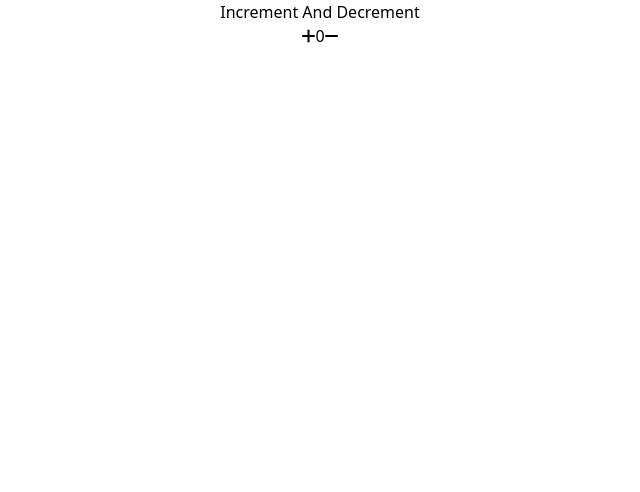
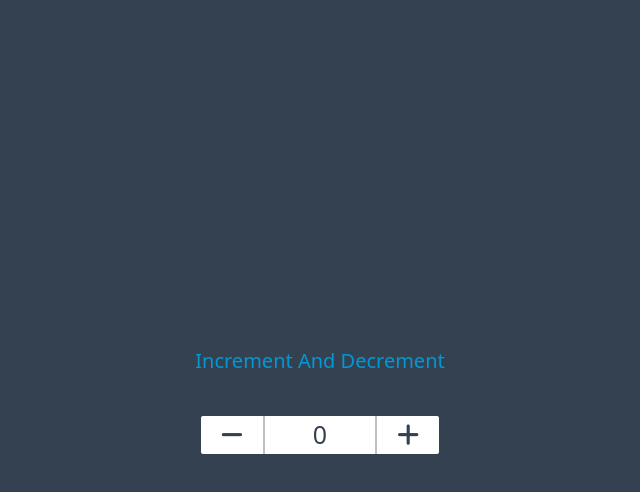
Before and after one commit to Akshat-Kumar-work/counter-web-app, a website built with Vite: page index.html in a window 1280 px wide. Shown: the whole page, without its empty margins (320-960 px from the left). Built offline with nearby package versions, Linux system fonts and the light colour scheme.

Commit message:
commiting on 24 feb 23

```diff
--- a/index.html
+++ b/index.html
@@ -10,20 +10,32 @@
 </head>
 <body>
 
-    <div class=" flex  justify-center items-center " >
 
-        <div class=" ">
+        <!--wrapper -->
+        <div class="w-[100vw] h-[100vh] flex flex-col justify-center items-center bg-[#344151] gap-10">
 
-            <div>Increment And Decrement</div>
-            <div class=" flex justify-center items-center ">
-                <button> <i class="fa-solid fa-plus"></i> </button>
-                <div>0</div>
-                <button> <i class="fa-solid fa-minus"></i> </button>
+            <!--text section-->
+            <div class="text-[#0398d4]  font-medium text-[20px]">Increment And Decrement</div>
+
+            <!--output section-->
+            <div class="bg-white text-[25px] text-[#344151] rounded-sm flex justify-center items-center gap-12 px-5">
+
+                <!--minus btn-->
+                <button onclick="decrement()" id="minus" class=" border-r-2 border-[#bfbfbf] pr-5">
+                     <i class="fa-solid fa-minus"></i> </button>
+
+                     <!--value of numb-->
+                    <div id="numb" >0</div>
+
+                <!--plus btn-->
+                <button  onclick="increment()" id="plus" class=" border-l-2 border-[#bfbfbf] pl-5" >
+                    <i class="fa-solid fa-plus"></i> </button>
+
             </div>
 
         </div>
 
-    </div>
+
 
 
     <script src="https://kit.fontawesome.com/1b831ca808.js" crossorigin="anonymous"></script>
--- a/index.js
+++ b/index.js
@@ -0,0 +1,26 @@
+// fetching the element numb not value of numb element by query selector
+const value = document.querySelector('#numb');
+
+// making function with arrow function in it no need to write function and function name
+// increment is variable having function
+const increment = ()=>{
+
+    // getting value of fetched element by .innerText method
+     let updatedValue = parseInt(value.innerText); //parsing string value into integer
+    updatedValue++;
+    //setting the fetched value of element by updatedvalue
+    value.innerText=updatedValue;
+
+
+};
+
+// decrement is variable having function
+const decrement = ()=>{
+
+     // getting value of fetched element by .innerText method
+    let updatedValue = parseInt(value.innerText); //parsing string value into integer
+    updatedValue--;
+    //setting the fetched value of element by updatedvalue
+    value.innerText=updatedValue;
+
+};
```
